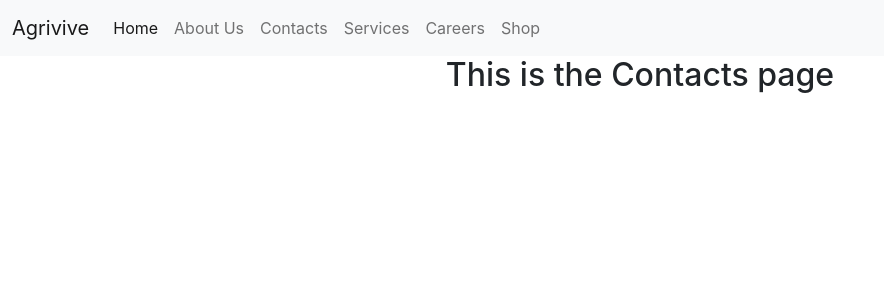
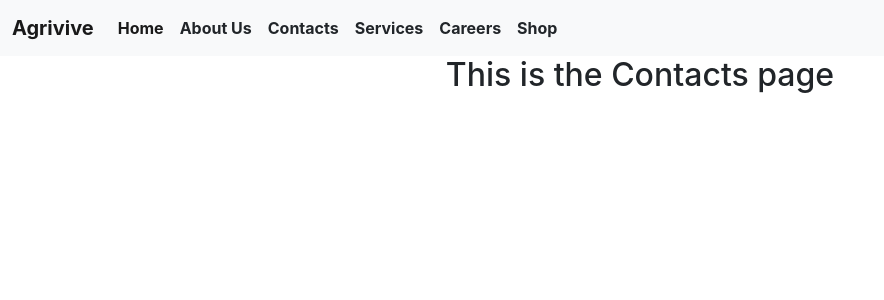
Before and after one commit to HariSirikonda/Agrivive, a React (Create React App) app: page /contacts in a window 1280 px wide. Shown: the top 300 px of the page, without its empty margins (0-884 px from the left). Built offline with nearby package versions, Linux system fonts and the light colour scheme.

Commit message:
Navbar Bolded

```diff
--- a/src/components/navbar.js
+++ b/src/components/navbar.js
@@ -4,7 +4,7 @@ const Navbar = () => {
   return (
     <nav className="navbar navbar-expand-lg navbar-light bg-light">
       <div className="container-fluid">
-        <Link className="navbar-brand" to="/">Agrivive</Link> {/* Brand navigation */}
+        <Link className="navbar-brand" to="/"><b>Agrivive</b></Link> {/* Brand navigation */}
         <button
           className="navbar-toggler"
           type="button"
@@ -19,22 +19,22 @@ const Navbar = () => {
         <div className="collapse navbar-collapse" id="navbarSupportedContent">
           <ul className="navbar-nav me-auto mb-2 mb-lg-0">
             <li className="nav-item">
-              <Link className="nav-link active" aria-current="page" to="/">Home</Link>
+              <Link className="nav-link active" aria-current="page" to="/"><b>Home</b></Link>
             </li>
             <li className="nav-item">
-              <Link className="nav-link" to="/about">About Us</Link>
+              <Link className="nav-link text-dark" to="/about"><b>About Us</b></Link>
             </li>
             <li className="nav-item">
-              <Link className="nav-link" to="/contacts">Contacts</Link>
+              <Link className="nav-link text-dark" to="/contacts"><b>Contacts</b></Link>
             </li>
             <li className="nav-item">
-              <Link className="nav-link" to="/services">Services</Link>
+              <Link className="nav-link text-dark" to="/services"><b>Services</b></Link>
             </li>
             <li className="nav-item">
-              <Link className="nav-link" to="/careers">Careers</Link>
+              <Link className="nav-link text-dark" to="/careers"><b>Careers</b></Link>
             </li>
             <li className="nav-item">
-              <Link className="nav-link" to="/shop">Shop</Link>
+              <Link className="nav-link text-dark" to="/shop"><b>Shop</b></Link>
             </li>
           </ul>
         </div>
```
